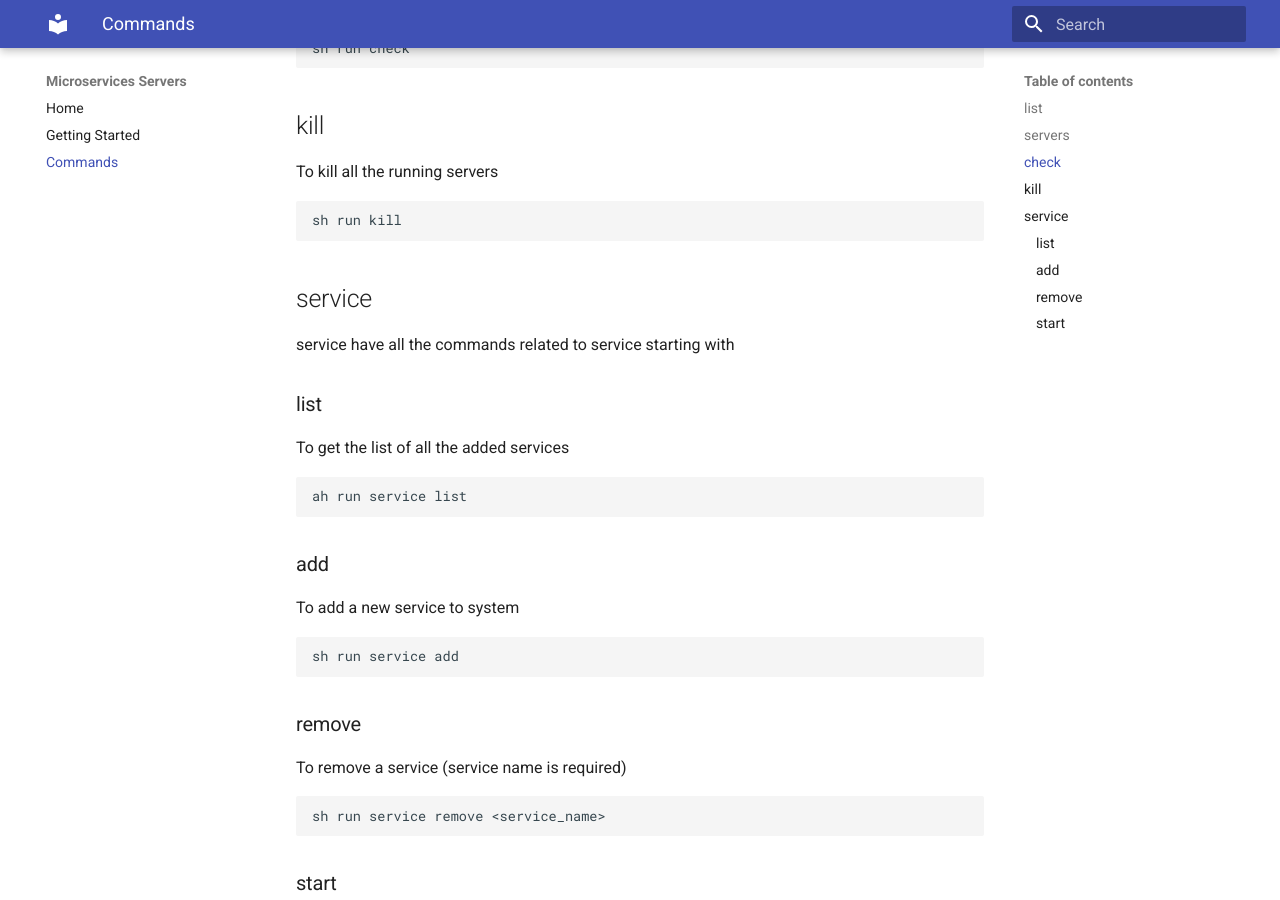
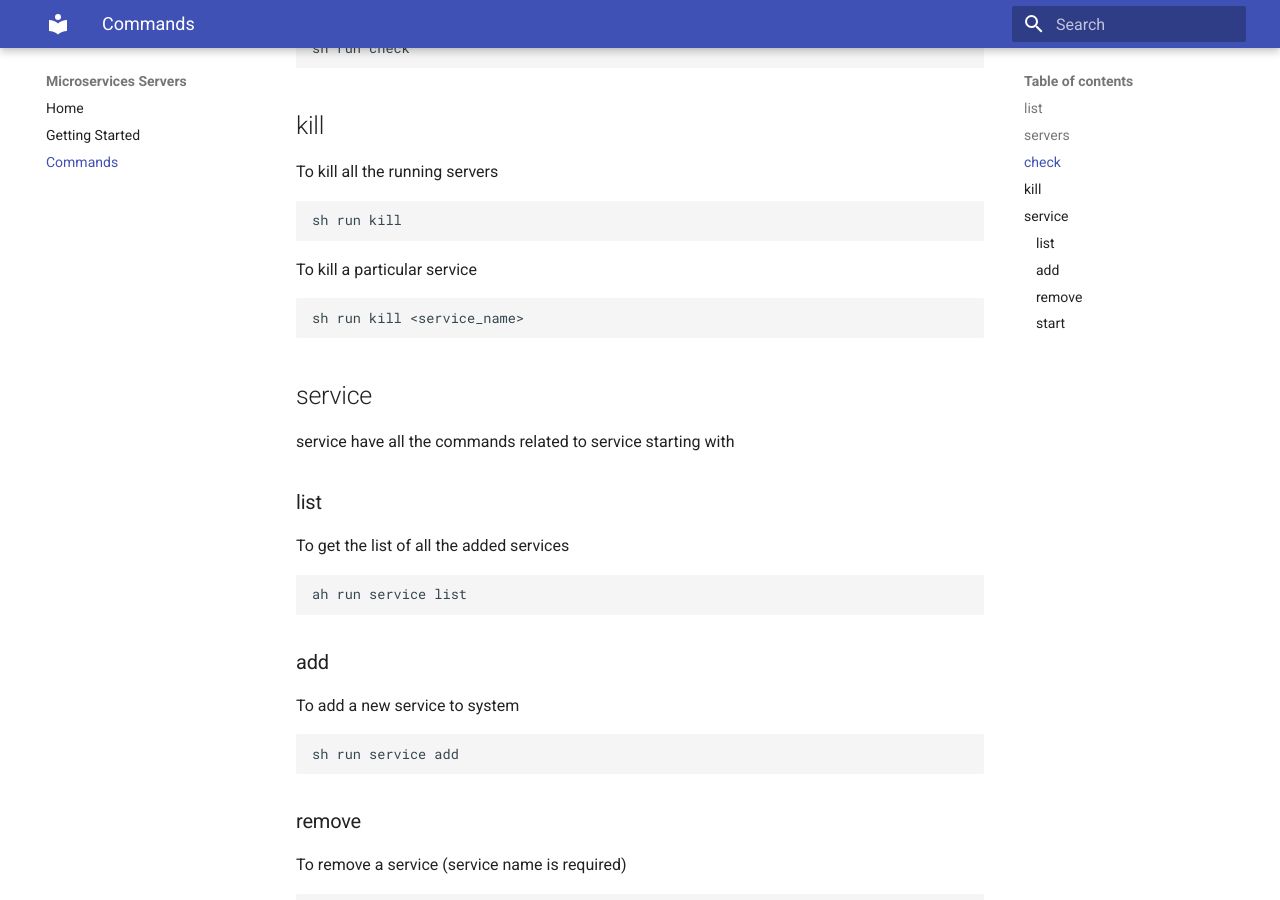
Before and after one commit to msamgan/servers, an MkDocs documentation site: the page built from docs/commands.md, in a window 1280 px wide and 900 px high, scrolled down 655 px. Built offline with MkDocs 1.6.1 and Material for MkDocs 9.7.7, drawn with Linux system fonts in a browser that asks for light colours.

Commit message:
updated kill command

````diff
--- a/docs/commands.md
+++ b/docs/commands.md
@@ -27,6 +27,11 @@ To kill all the running servers
 sh run kill
 ```
 
+To kill a particular service
+```shell
+sh run kill <service_name>
+```
+
 ## service
 service have all the commands related to service starting with
 
````
Also changed, not shown: site/commands/index.html, site/getting_started/index.html, site/index.html, site/search/search_index.json, 4 other files.
